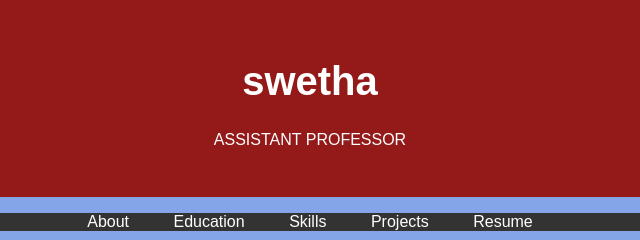
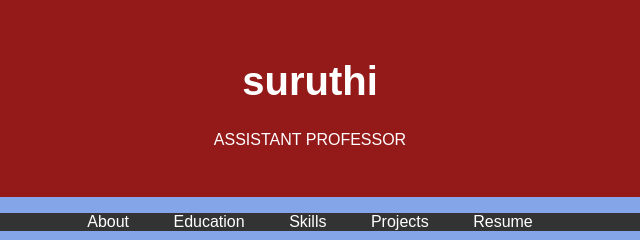
Before and after one commit to Helanrejina/Helanrejina, a plain HTML site: page index.html in a window 1280 px wide. Shown: the top 240 px of the page, 330-970 px from the left. Drawn offline with Linux system fonts and the light colour scheme.

Commit message:
Update index.html

```diff
--- a/index.html
+++ b/index.html
@@ -96,7 +96,7 @@
         <div class="header-content">
             <!-- Add your profile picture here -->
             <img src="./HELAN.jpg" alt="Your Profile Picture" class="profile-picture">
-            <h1>swetha </h1>
+            <h1>suruthi</h1>
             <p>ASSISTANT PROFESSOR</p>
         </div>
     </header>
```
